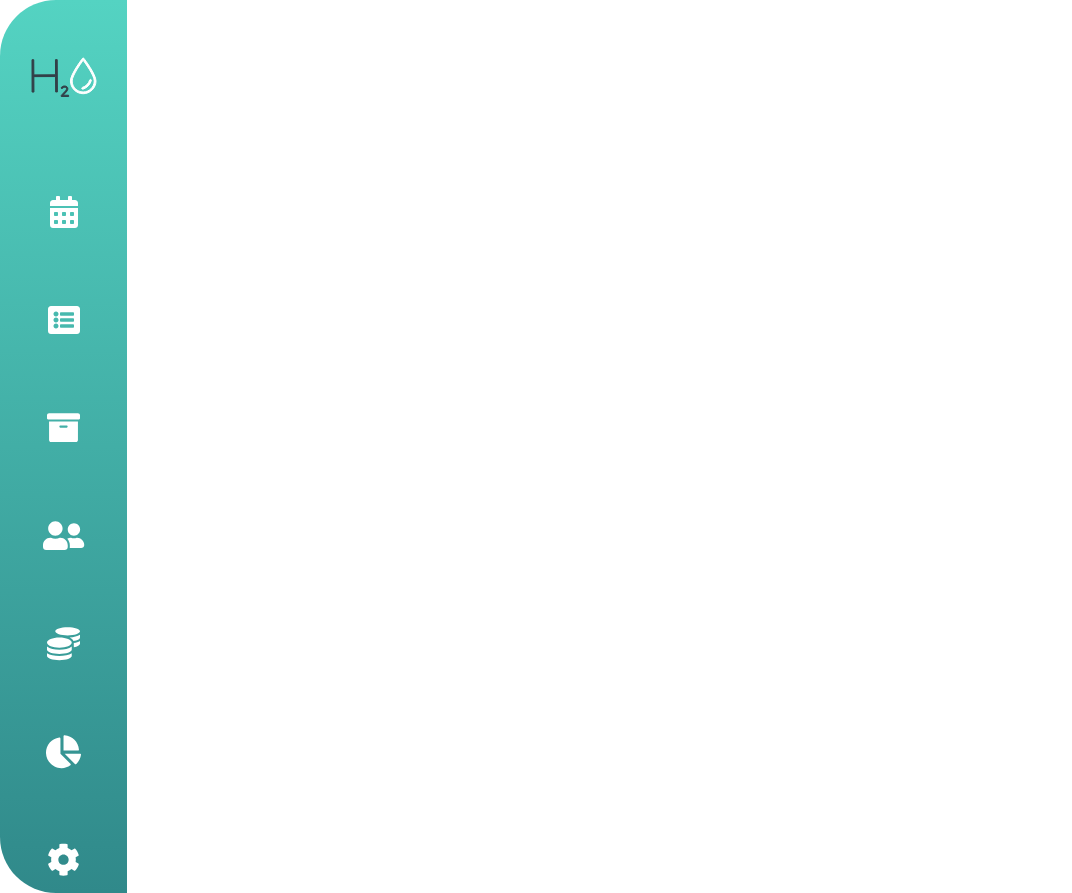
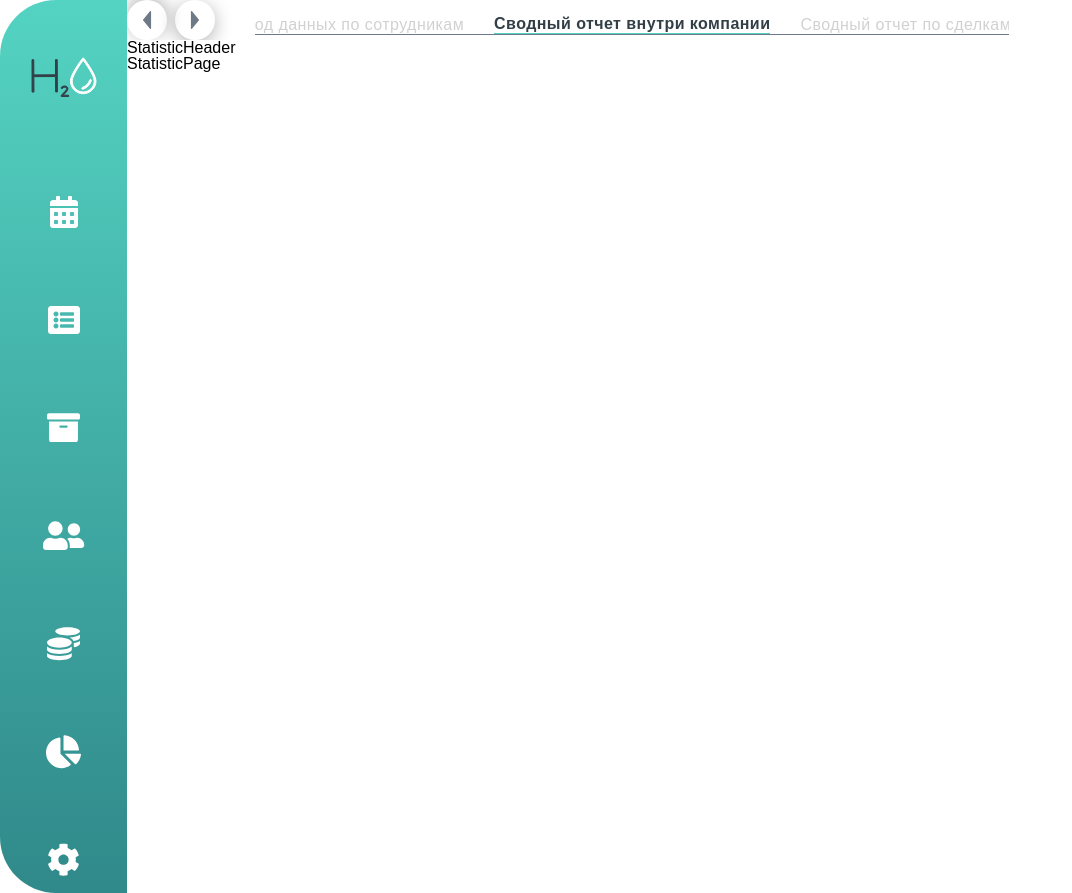
Before and after one commit to bemyexe/cleaning, a React (Vite) app: page / in a window 1280 px wide. Shown: the whole page, without its empty margins (0-1072 px from the left). Built offline with nearby package versions, Linux system fonts and the light colour scheme.

Commit message:
feature(statistic-header): added statistic  pagination

```diff
--- a/src/app/components/navigation-side-bar/icons.ts
+++ b/src/app/components/navigation-side-bar/icons.ts
@@ -12,6 +12,6 @@ export const ICONS = [
   {Icon: Folder, link: '/files', label: 'Файлы'},
   {Icon: Peeps, link: '/users', label: 'Пользователи'},
   {Icon: Money, link: '/finance', label: 'Финансы'},
-  {Icon: Diagram, link: '/analytics', label: 'Аналитика'},
+  {Icon: Diagram, link: '/statistic', label: 'Аналитика'},
   {Icon: Settings, link: '/settings', label: 'Настройки'},
 ];
--- a/src/app/index.tsx
+++ b/src/app/index.tsx
@@ -1,4 +1,5 @@
 import {NavigationSidebar} from './components/navigation-side-bar';
+import {StatisticPage} from './pages/statistic-page';
 
 import './style.scss';
 
@@ -6,6 +7,7 @@ export const App = () => {
   return (
     <div className="app">
       <NavigationSidebar />
+      <StatisticPage />
     </div>
   );
 };
--- /dev/null
+++ b/src/app/pages/statistic-page/index.tsx
@@ -0,0 +1,8 @@
+import {StatisticHeader} from './statistic-header';
+
+export const StatisticPage = () => (
+  <h1>
+    <StatisticHeader />
+    StatisticPage
+  </h1>
+);
--- /dev/null
+++ b/src/app/pages/statistic-page/statistic-chart/index.tsx
@@ -0,0 +1,3 @@
+export const StatisticChart = () => {
+  return <div>StatisticChart</div>;
+};
--- /dev/null
+++ b/src/app/pages/statistic-page/statistic-header/index.tsx
@@ -0,0 +1,8 @@
+import {StatisticPagination} from './statistic-pagination';
+
+export const StatisticHeader = () => (
+  <div>
+    <StatisticPagination />
+    StatisticHeader
+  </div>
+);
--- /dev/null
+++ b/src/app/pages/statistic-page/statistic-header/statistic-pagination/index.tsx
@@ -0,0 +1,71 @@
+import {useEffect, useRef, useState} from 'react';
+import clsx from 'clsx';
+
+import Triangle from '../../../../../assets/triangle.svg?react';
+
+import './style.scss';
+
+const tabs = [
+  {id: 1, label: 'Свод данных по сотрудникам'},
+  {id: 2, label: 'Сводный отчет внутри компании'},
+  {id: 3, label: 'Сводный отчет по сделкам'},
+  {id: 4, label: 'Финансовый отчет'},
+  {id: 5, label: 'Аналитика'},
+];
+
+export const StatisticPagination = () => {
+  const [activeTab, setActiveTab] = useState(2);
+  const tabRefs = useRef<(HTMLButtonElement | null)[]>([]);
+
+  useEffect(() => {
+    tabRefs.current[activeTab - 1]?.scrollIntoView({
+      behavior: 'smooth',
+      block: 'nearest',
+      inline: 'center',
+    });
+  }, [activeTab]);
+
+  const nextTab = () => {
+    setActiveTab((prev) => (prev < tabs.length ? prev + 1 : prev));
+  };
+
+  const prevTab = () => {
+    setActiveTab((prev) => (prev > 1 ? prev - 1 : prev));
+  };
+
+  return (
+    <div className="tabs-container">
+      <div className="buttons-container">
+        <button
+          className="prev-button"
+          onClick={prevTab}
+          disabled={activeTab === 1}>
+          <Triangle className="prev-button-icon" />
+        </button>
+        <button
+          className="next-button"
+          onClick={nextTab}
+          disabled={activeTab === tabs.length}>
+          <Triangle className="next-button-icon" />
+        </button>
+      </div>
+
+      <div className="tabs-wrapper">
+        {tabs.map((tab, index) => (
+          <button
+            className={clsx({
+              'tab-button': true,
+              active: tab.id === activeTab,
+            })}
+            key={tab.id}
+            ref={(el) => {
+              tabRefs.current[index] = el;
+            }}
+            onClick={() => setActiveTab(tab.id)}>
+            {tab.label}
+          </button>
+        ))}
+      </div>
+    </div>
+  );
+};
--- /dev/null
+++ b/src/app/pages/statistic-page/statistic-header/statistic-pagination/style.scss
@@ -0,0 +1,86 @@
+.tabs-container {
+  display: flex;
+  align-items: center;
+  max-width: 883px;
+  overflow: hidden;
+  gap: 40px;
+
+  .buttons-container {
+    display: flex;
+    gap: 8px;
+    align-items: center;
+
+    .prev-button {
+      display: flex;
+      justify-content: center;
+      align-items: center;
+      transform: rotate(180deg);
+      width: 40px;
+      height: 40px;
+      border-radius: 50%;
+      border: none;
+      background: transparent;
+      box-shadow: 0px 4px 18px 0px rgba(0, 0, 0, 0.3);
+      transition: color 0.3s;
+      cursor: pointer;
+      &:disabled {
+        opacity: 0.5;
+      }
+      .prev-button-icon {
+        fill: var(--secondary-text);
+      }
+    }
+
+    .next-button {
+      display: flex;
+      justify-content: center;
+      align-items: center;
+      width: 40px;
+      height: 40px;
+      border-radius: 50%;
+      border: none;
+      background: transparent;
+      box-shadow: 0px 4px 18px 0px rgba(0, 0, 0, 0.3);
+      transition: color 0.3s;
+      &:disabled {
+        opacity: 0.5;
+      }
+      cursor: pointer;
+      .next-button-icon {
+        fill: var(--secondary-text);
+      }
+    }
+  }
+
+  .tabs-wrapper {
+    max-width: 754px;
+    display: flex;
+    gap: 30px;
+    overflow-x: auto;
+    scroll-behavior: smooth;
+    white-space: nowrap;
+    border-bottom: 1px solid var(--secondary-text);
+    position: relative;
+
+    .tab-button {
+      padding: 10px 0 0 0;
+      color: var(--inactive-text);
+      background: transparent;
+      border: none;
+      cursor: pointer;
+      transition: color 0.3s;
+      font-size: 16px;
+      position: relative;
+      letter-spacing: 0.44px;
+      &.active {
+        color: var(--main-text);
+        font-weight: bold;
+        border-bottom: 1px solid var(--main);
+      }
+    }
+  }
+}
+
+.tabs-wrapper::-webkit-scrollbar {
+  display: none;
+}
--- /dev/null
+++ b/src/app/pages/statistic-page/statistic-header/statistic-pagination/style1.scss
@@ -0,0 +1,72 @@
+.tabs-container {
+  // display: flex;
+  // align-items: center;
+  position: relative;
+  // max-width: 883px;
+  // overflow: hidden;
+}
+
+.tabs-wrapper {
+  display: flex;
+  overflow-x: auto;
+  scroll-behavior: smooth;
+  white-space: nowrap;
+  padding: 0 40px;
+}
+
+.tabs-wrapper::-webkit-scrollbar {
+  display: none;
+}
+.tabs-wrapper {
+  -ms-overflow-style: none;
+  scrollbar-width: none;
+}
+
+.tab-button {
+  padding: 10px 20px;
+  color: gray;
+  background: transparent;
+  border: none;
+  cursor: pointer;
+  transition: color 0.3s;
+  font-size: 16px;
+}
+
+.tab-button.active {
+  color: black;
+  font-weight: bold;
+  position: relative;
+}
+
+.tab-button.active::after {
+  content: '';
+  display: block;
+  height: 2px;
+  background-color: teal;
+  width: 100%;
+  position: absolute;
+  bottom: -5px;
+  left: 0;
+}
+
+// .nav-button {
+// position: absolute;
+// background: white;
+// border: none;
+// cursor: pointer;
+// padding: 5px 10px;
+// font-size: 20px;
+// }
+
+// .nav-button.left {
+//   left: 0;
+// }
+
+// .nav-button.right {
+//   right: 0;
+// }
+
+// .nav-button:disabled {
+// opacity: 0.5;
+//   cursor: not-allowed;
+// }
--- /dev/null
+++ b/src/app/pages/statistic-page/statistic-problem-zone-block/index.tsx
@@ -0,0 +1 @@
+export const ProblemZoneBlock = () => <div>ProblemZoneBlock</div>;
--- a/src/app/style.scss
+++ b/src/app/style.scss
@@ -1,8 +1,3 @@
-.test {
-  fill: brown;
-  rotate: 180deg;
+.app {
+  display: flex;
 }
-
-.app {
-  font-weight: 700;
-}
--- a/src/styles/colors.scss
+++ b/src/styles/colors.scss
@@ -5,6 +5,7 @@
   --gray-bg: #f8f8f8;
   --main-text: #323f47;
   --secondary-text: #6d7986;
+  --inactive-text: #d2d1d1;
   --side-icon-bg: #a9e9e0bf;
   --revenue-chart: #73cf7a;
   --expenses-chart: #30c7dc;
```
Also changed, not shown: src/app/pages/statistic-page/style.scss (added), 1 other file (tests, documents, lock files or other folders).
